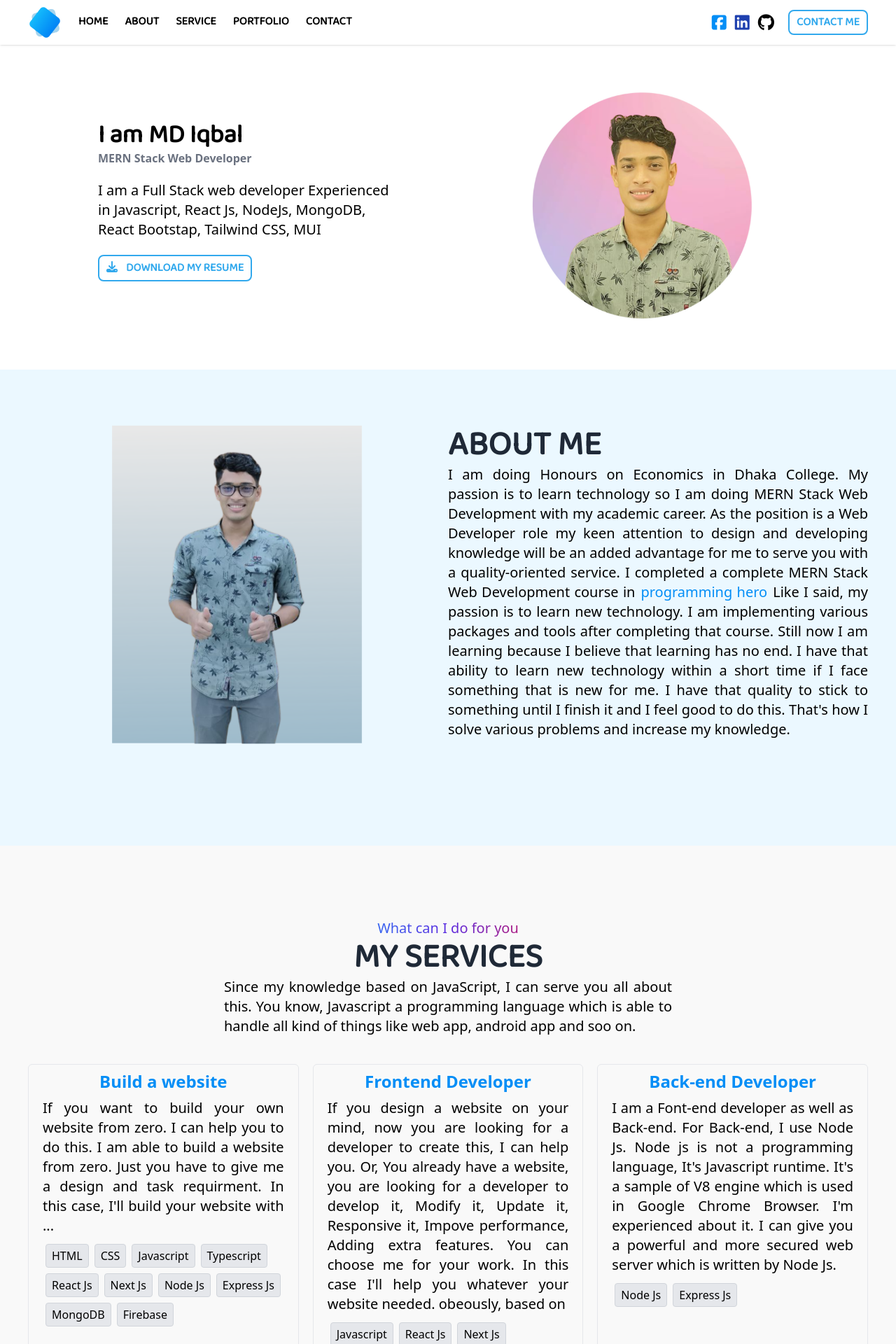
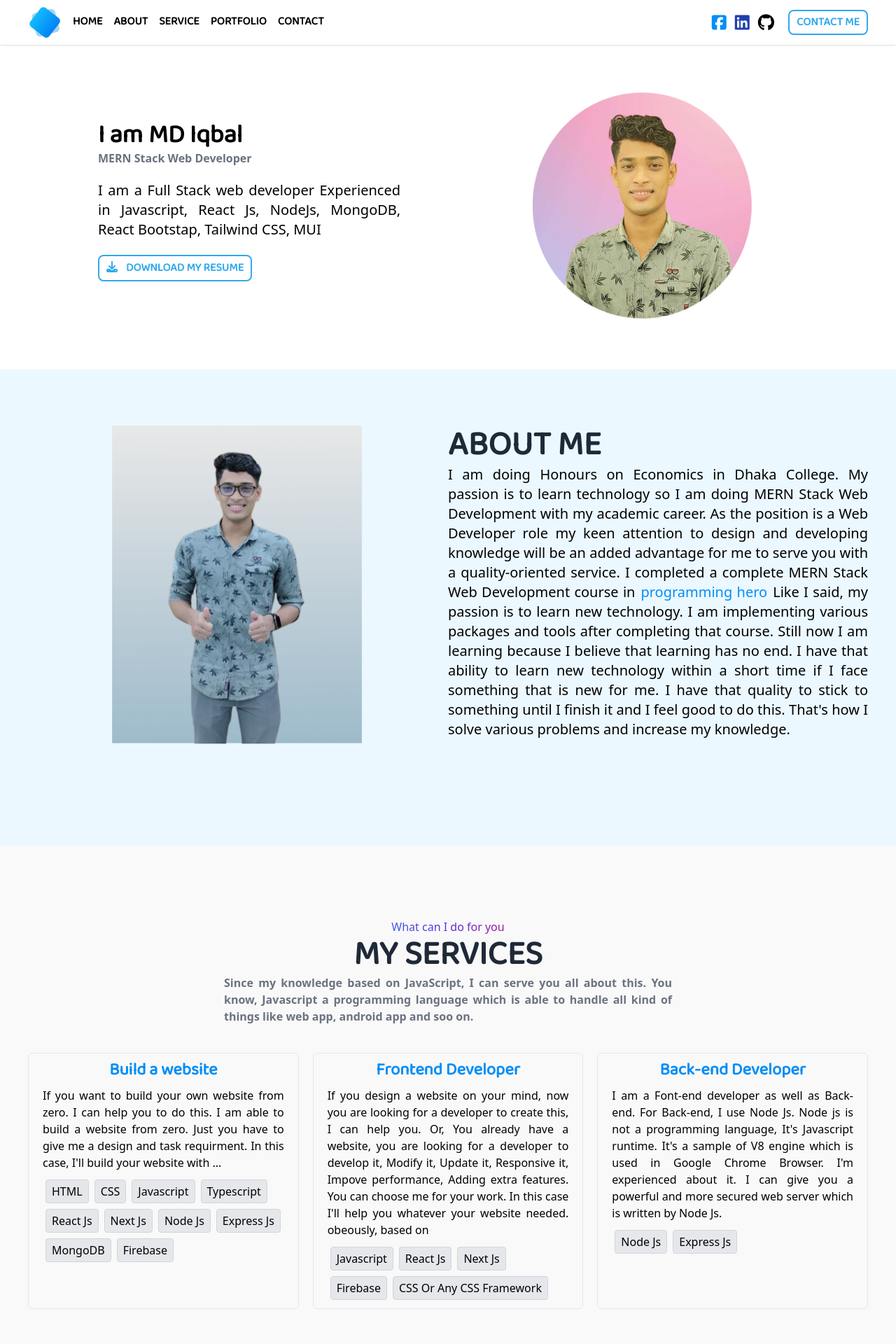
Before and after one commit to iqbalhossen0483/portfolio, a React (Create React App) app: page / in a window 1280 px wide. Shown: the top 1920 px of the page at 70% size. Built offline with nearby package versions, Linux system fonts and the light colour scheme; no server answers.

Commit message:
responsive done

```diff
--- a/src/components/Common/Footer.js
+++ b/src/components/Common/Footer.js
@@ -3,6 +3,7 @@ import React from "react";
 const Footer = () => {
   return (
     <div className='footer-container'>
+      <div className='main-wrapper'>
         <div className='name'>
           <img className='w-12 mr-4' src='./logo.png' alt='' />
           <p>MD IQBAL</p>
@@ -19,7 +20,8 @@ const Footer = () => {
             <i className='fab fa-github icon-footer'></i>
           </a>
         </div>
-      <div className='text-white col-span-2 md:col-span-1'>
+      </div>
+      <div className='text-white col-span-2 md:col-span-1 text-center'>
         <p>Copyright &copy;, All right reserved by MD IQBAL</p>
       </div>
     </div>
--- a/src/components/Common/Header.js
+++ b/src/components/Common/Header.js
@@ -17,12 +17,10 @@ const Header = () => {
     <div className='header-wrapper'>
       <div className='col-span-2'>
         <div className='menu-container'>
-          <img className='w-12' src='./logo.png' alt='' />
+          <img className='w-12 hidden md:block' src='./logo.png' alt='' />
           {menus.map((menu, i) => (
             <a
-              className={`${
-                hash === menu.hash ? "menu-active" : ""
-              } hidden md:block`}
+              className={hash === menu.hash ? "menu-active" : ""}
               href={menu.hash}
               key={i}
             >
--- a/src/components/home/About.js
+++ b/src/components/home/About.js
@@ -8,7 +8,7 @@ const About = () => {
         <img className='h-[80%]' src='./about-img.png' alt='' />
       </div>
       <div className='pb-10 md:pb-0'>
-        <h1>About Me</h1>
+        <h1 className='text-center md:text-left'>About Me</h1>
         <p className='text-xl'>
           {data.aboutme.map((item, i) => {
             if (typeof item === "string") return <span key={i}>{item}</span>;
--- a/src/components/home/Banner.js
+++ b/src/components/home/Banner.js
@@ -6,7 +6,7 @@ const Banner = () => {
   return (
     <div className='banner-container'>
       <section className='flex flex-col justify-center h-full px-7'>
-        <div className='flex text-4xl font-semibold font-baloo-bhai space-x-2'>
+        <div className='flex text-3xl lg:text-4xl font-semibold font-baloo-bhai space-x-2'>
           <p> I am</p>
           <div>
             <Typical
@@ -18,7 +18,7 @@ const Banner = () => {
         </div>
         <div className='text-xl'>
           <p className='tag'>MERN Stack Web Developer</p>
-          <p className='mt-5'>{data.shortDescription}</p>
+          <p className='mt-5 text-justify'>{data.shortDescription}</p>
           <div className='my-6'>
             <a
               className='btn text-base'
--- a/src/components/home/Contact.js
+++ b/src/components/home/Contact.js
@@ -46,11 +46,11 @@ const Contact = () => {
       <div>
         <p className='gradiant-text text-center'>Let's Say, Hi</p>
         <div className='px-5 md:px-0'>
-          <p className='text-justify font-medium'>
+          <p className='tag text-justify'>
             Feel free to get in touch with me. I am always open to discussing
             new projects, creative ideas or opportunities to be part of your
             visions.
-          </p>{" "}
+          </p>
           <br />
           <p>
             Call me directly:{" "}
--- a/src/components/home/MyProject.js
+++ b/src/components/home/MyProject.js
@@ -6,7 +6,7 @@ const MyProject = () => {
     <div id='project-container'>
       <header>
         <p className='gradiant-text'>My Compeleted Projects</p>
-        <h1>My Latest Projects</h1>
+        <h1 className='text-4xl lg:text-5xl'>My Latest Projects</h1>
         <p className='tag'>Here I mentioned some of my projects</p>
       </header>
       <div className='project-wrapper'>
--- a/src/components/home/MyServices.js
+++ b/src/components/home/MyServices.js
@@ -3,11 +3,11 @@ import services from "../../services/services";
 
 const MyServices = () => {
   return (
-    <div id='service' className='text-xl pt-16'>
+    <div id='service' className='pt-16'>
       <header>
         <p className='gradiant-text'>What can I do for you</p>
         <h1>My Services</h1>
-        <p className='text-justify px-3 md:px-0'>
+        <p className='text-justify px-3 md:px-0 tag'>
           Since my knowledge based on JavaScript, I can serve you all about
           this. You know, Javascript a programming language which is able to
           handle all kind of things like web app, android app and soo on.
--- a/src/components/home/Skills.js
+++ b/src/components/home/Skills.js
@@ -7,7 +7,7 @@ const Skills = () => {
       <header>
         <p className='gradiant-text'>At a glance all my skills</p>
         <h1>My Skills</h1>
-        <p>Language, Framework & other</p>
+        <p className='tag'>Language, Framework & other</p>
       </header>
       <section className='skills'>
         {data.skills.map((skill) => (
--- a/src/index.css
+++ b/src/index.css
@@ -4,7 +4,7 @@
 
 @layer base {
   h3 {
-    @apply text-2xl font-semibold;
+    @apply text-2xl font-semibold font-baloo-bhai;
   }
   h1 {
     @apply text-3xl md:text-5xl font-bold py-1 uppercase text-gray-800 font-baloo-bhai;
@@ -30,10 +30,10 @@
     @apply z-20 px-3 md:px-10 py-2 h-auto grid grid-cols-3 bg-white sticky top-0 shadow;
   }
   .menu-container {
-    @apply flex items-center;
+    @apply flex items-center space-x-4;
   }
   .menu-container a {
-    @apply ml-6 cursor-pointer text-base gap-y-2 border-b-[3px] border-white
+    @apply cursor-pointer text-base gap-y-2 border-b-[3px] border-white
     font-baloo-bhai transition-all hover:text-primary hover:border-primary uppercase
     font-semibold;
   }
@@ -42,7 +42,7 @@
     banner component
   ------------------*/
   .banner-container {
-    @apply py-10 md:grid grid-cols-2 gap-20 md:px-28 bg-white;
+    @apply py-10 md:grid grid-cols-2 lg:gap-20 lg:px-28 bg-white;
   }
   .tag {
     @apply text-base font-semibold text-gray-500;
@@ -55,7 +55,8 @@
     about component
   ----------------- */
   #about-container {
-    @apply bg-[#ebf8ff] px-10 pt-20 text-justify md:grid grid-cols-2 scroll-m-16;
+    @apply bg-[#ebf8ff] px-5 md:pr-5 md:pl-0 lg:px-10 pt-20 text-justify md:grid
+    grid-cols-2 scroll-m-16;
   }
 
   /*-------------------
@@ -65,7 +66,8 @@
     @apply md:w-2/4 px-2 md:px-0 mx-auto my-10 text-center;
   }
   .service-container {
-    @apply md:px-10 md:grid grid-cols-3 gap-5;
+    @apply px-5 space-y-5 md:space-y-0 lg:px-10 md:grid grid-cols-2 lg:grid-cols-3
+    gap-5;
   }
   .service-container .item {
     @apply border rounded-md px-5 py-2 hover:shadow-lg;
@@ -88,7 +90,7 @@
     @apply text-center;
   }
   .skills {
-    @apply grid grid-cols-3 md:grid-cols-5 gap-3 px-5 md:px-24 mt-10;
+    @apply grid grid-cols-3 md:grid-cols-5 gap-3 px-5 lg:px-24 mt-10;
   }
   .skills img {
     @apply w-[50px] h-[50px] object-contain mx-auto;
@@ -107,20 +109,21 @@
     @apply md:w-2/4 mx-auto my-10 text-center;
   }
   .project-wrapper {
-    @apply md:grid grid-cols-2 gap-5 px-5;
+    @apply lg:grid grid-cols-2 gap-5 px-5 space-y-5 lg:space-y-0;
   }
   .project-item {
     @apply mb-5 md:mb-0 md:grid grid-cols-2 gap-3 px-5 py-4 shadow-md bg-white
      hover:bg-pink-50 rounded;
   }
   .project-item img {
-    @apply w-full md:w-[250px] h-[200px];
+    @apply w-full md:w-[250px] h-[200px] object-cover object-center;
   }
   .project-item .name {
-    @apply text-2xl uppercase font-semibold font-baloo-bhai;
+    @apply text-2xl uppercase font-semibold font-baloo-bhai text-center md:text-left
+    mt-4 md:mt-0;
   }
   .project-item .title {
-    @apply text-base font-medium text-gray-600 -mt-1 mb-2;
+    @apply text-base font-medium text-gray-600 -mt-1 mb-2 text-center md:text-left;
   }
   .project-item a {
     @apply border bg-gray-100 border-gray-300 px-3 py-1 font-medium rounded
@@ -134,7 +137,7 @@
     contact me component
   -----------------------*/
   #contact-container {
-    @apply py-20 md:px-16 bg-[#ebf8ff] text-base md:grid grid-cols-2 scroll-m-10
+    @apply py-20 px-5 lg:px-16 bg-[#ebf8ff] text-base md:grid grid-cols-2 scroll-m-10
     md:text-left;
   }
 
@@ -150,7 +153,10 @@
      footer component
     -----------------*/
   .footer-container {
-    @apply bg-gray-700 p-5 grid grid-cols-2 md:grid-cols-3 gap-5 items-center;
+    @apply bg-gray-700 p-5 flex flex-col md:flex-row gap-3 justify-between items-center;
+  }
+  .footer-container .main-wrapper {
+    @apply flex justify-between gap-10;
   }
   .footer-container .name {
     @apply flex items-center text-base font-bold text-white;
```
Lines whose indentation alone changed are shown as unchanged.
